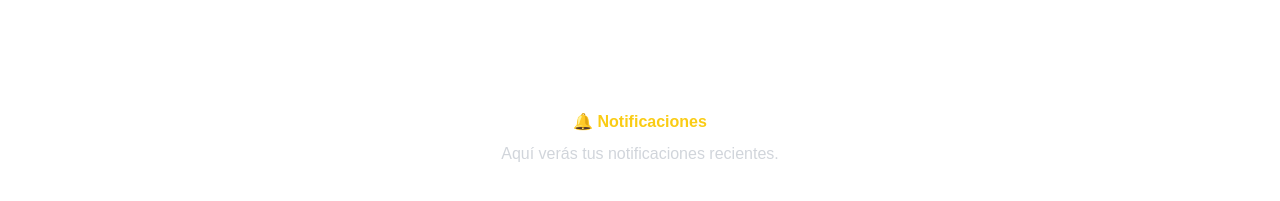
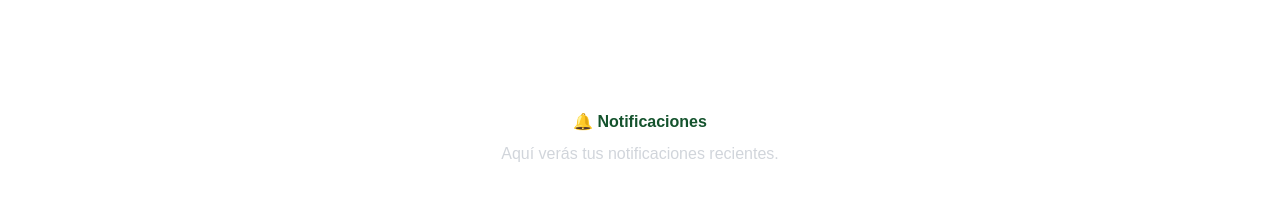
Before and after one commit to Daniel301206/Red-Social, a React (Vite) app in the folder src/frontend/: page /notificaciones in a window 1280 px wide. Shown: the part 329-530 px from the top of the page. Built offline with nearby package versions, Linux system fonts and the light colour scheme; a web font is replaced by a local one.

Commit message:
feat:actualizando el sistema

```diff
--- a/src/frontend/src/pages/Notificaciones.jsx
+++ b/src/frontend/src/pages/Notificaciones.jsx
@@ -3,7 +3,7 @@ import Layout from "./Layout";
 function Notificaciones() {
   return (
     <Layout>
-      <div className="text-center text-yellow-400 py-10">
+      <div className="text-center text-green-900 py-10">
         🔔 <strong>Notificaciones</strong>
         <p className="text-gray-300 mt-2">Aquí verás tus notificaciones recientes.</p>
       </div>
```
